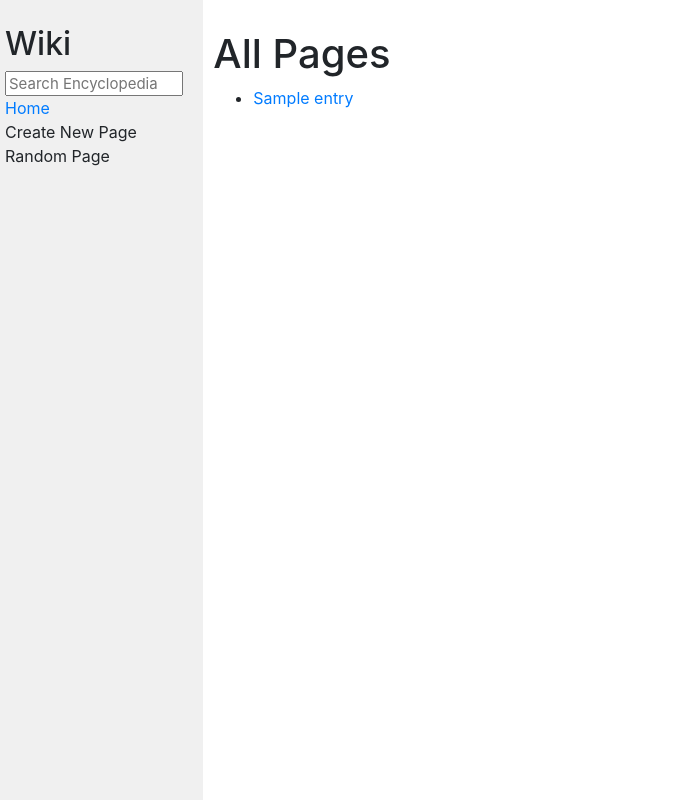
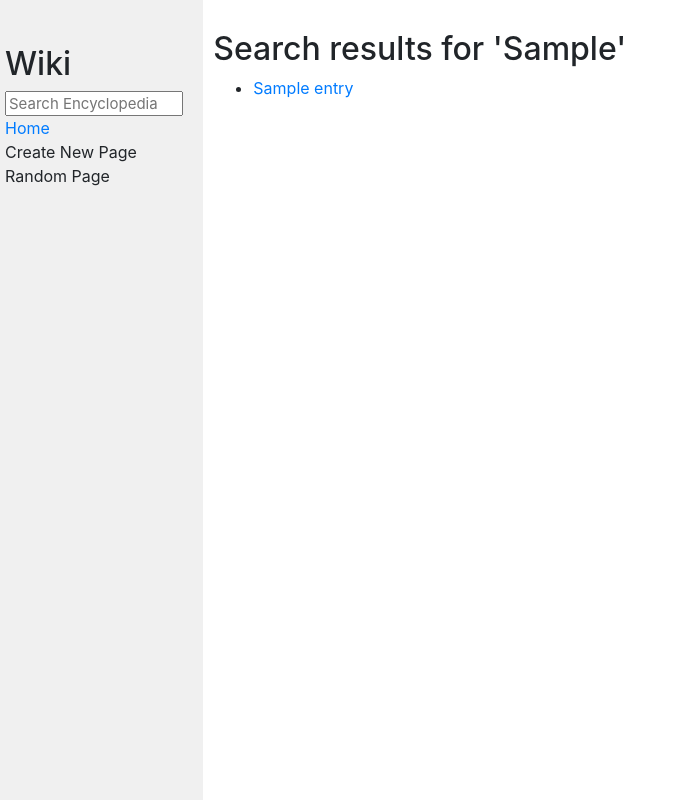
Before and after one commit to msandrk/cs50_web_course, a Django app: template project1/wiki/encyclopedia/templates/encyclopedia/index.html in a window 1280 px wide. Shown: the whole page, without its empty margins (0-681 px from the left). Run offline with Django 3.2, Linux system fonts and the light colour scheme; the template is opened without the code that fills it: most values are stand-ins (such as "Sample title", 1, 10 or a date in 2020); some libraries are stand-ins or nearby versions.

Commit message:
search implemented

```diff
--- a/project1/wiki/encyclopedia/static/encyclopedia/styles.css
+++ b/project1/wiki/encyclopedia/static/encyclopedia/styles.css
@@ -8,6 +8,11 @@ code {
 }
 
 h1 {
+    margin-top: 0px;
+    padding-top: 20px;
+}
+
+h2 {
     margin-top: 0px;
     padding-top: 20px;
 }
--- a/project1/wiki/encyclopedia/templates/encyclopedia/index.html
+++ b/project1/wiki/encyclopedia/templates/encyclopedia/index.html
@@ -1,17 +1,35 @@
 {% extends "encyclopedia/layout.html" %}
 
 {% block title %}
-    Encyclopedia
+    {% if query_str is None %}
+        Encyclopedia
+
+    {% else %}
+        Encyclopedia - Search Results
+
+    {% endif %}
 {% endblock %}
 
 {% block body %}
-    <h1>All Pages</h1>
+    <h2>
+        {% if query_str is None %}
+
+        All Pages
+
+        {% else %}
+
+        Search results for '{{query_str}}'
+
+        {% endif %}
+    </h2>
 
     <ul>
         {% for entry in entries %}
             <li>
             <a href="{% url 'wiki:entry_page' entry %}">{{ entry }}</a>
             </li>
+            {% empty %}
+            <li>No content...</li>
         {% endfor %}
     </ul>
 
--- a/project1/wiki/encyclopedia/templates/encyclopedia/layout.html
+++ b/project1/wiki/encyclopedia/templates/encyclopedia/layout.html
@@ -13,7 +13,7 @@
             <div class="sidebar col-lg-2 col-md-3">
                 <h2>Wiki</h2>
                 <form>
-                    <input class="search" type="text" name="q" placeholder="Search Encyclopedia">
+                    <input class="search" type="text" name="q" autocomplete="off" placeholder="Search Encyclopedia">
                 </form>
                 <div>
                     <a href="{% url 'wiki:index' %}">Home</a>
--- a/project1/wiki/encyclopedia/urls.py
+++ b/project1/wiki/encyclopedia/urls.py
@@ -5,5 +5,5 @@ from . import views
 app_name = "wiki"
 urlpatterns = [
     path("", views.index, name="index"),
-    path("<str:title>", views.entry_page, name="entry_page")
+    path("wiki/<str:title>", views.entry_page, name="entry_page")
 ]
--- /dev/null
+++ b/project1/wiki/requirements.txt
@@ -0,0 +1,5 @@
+asgiref==3.3.1
+Django==3.1.7
+markdown2==2.4.0
+pytz==2021.1
+sqlparse==0.4.1
```
Also changed, not shown: project1/wiki/encyclopedia/views.py (+23 -4 lines), 1 other file.
